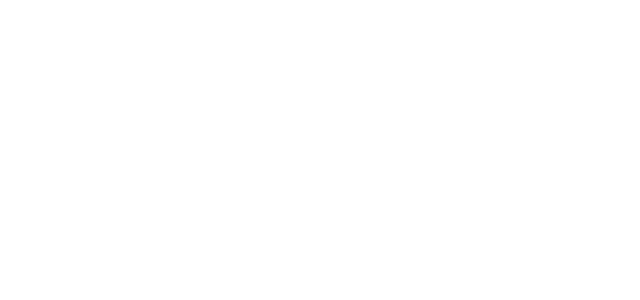
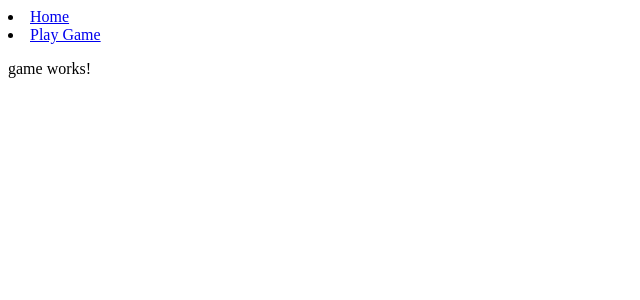
Before and after one commit to DevHominid/angular-snakes, an Angular app: page /game/anaconda in a window 1280 px wide. Before the commit this address led to /. Shown: the top 300 px of the page, without its empty margins (0-640 px from the left). Built offline with nearby package versions, Linux system fonts and the light colour scheme.

Commit message:
config game routing module

```diff
--- a/src/app/app.component.html
+++ b/src/app/app.component.html
@@ -1 +1,7 @@
+<header>
+  <nav>
+    <li><a routerLink="/">Home</a></li>
+    <li><a routerLink="/game/anaconda">Play Game</a></li>
+  </nav>
+</header>
 <router-outlet></router-outlet>
--- /dev/null
+++ b/src/app/game/game-routing.module.ts
@@ -0,0 +1,18 @@
+import { NgModule } from '@angular/core';
+import { RouterModule, Routes } from '@angular/router';
+
+import { GameComponent } from './game.component';
+
+const gameRoutes: Routes = [
+  { path: 'game/:mode', component: GameComponent }
+];
+
+@NgModule({
+  imports: [
+    RouterModule.forChild(gameRoutes)
+  ],
+  exports: [
+    RouterModule
+  ]
+})
+export class GameRoutingModule {}
```
Also changed, not shown: src/app/app.module.ts (+5 -5 lines), src/app/game/game.module.ts (added, +19 -0 lines).
